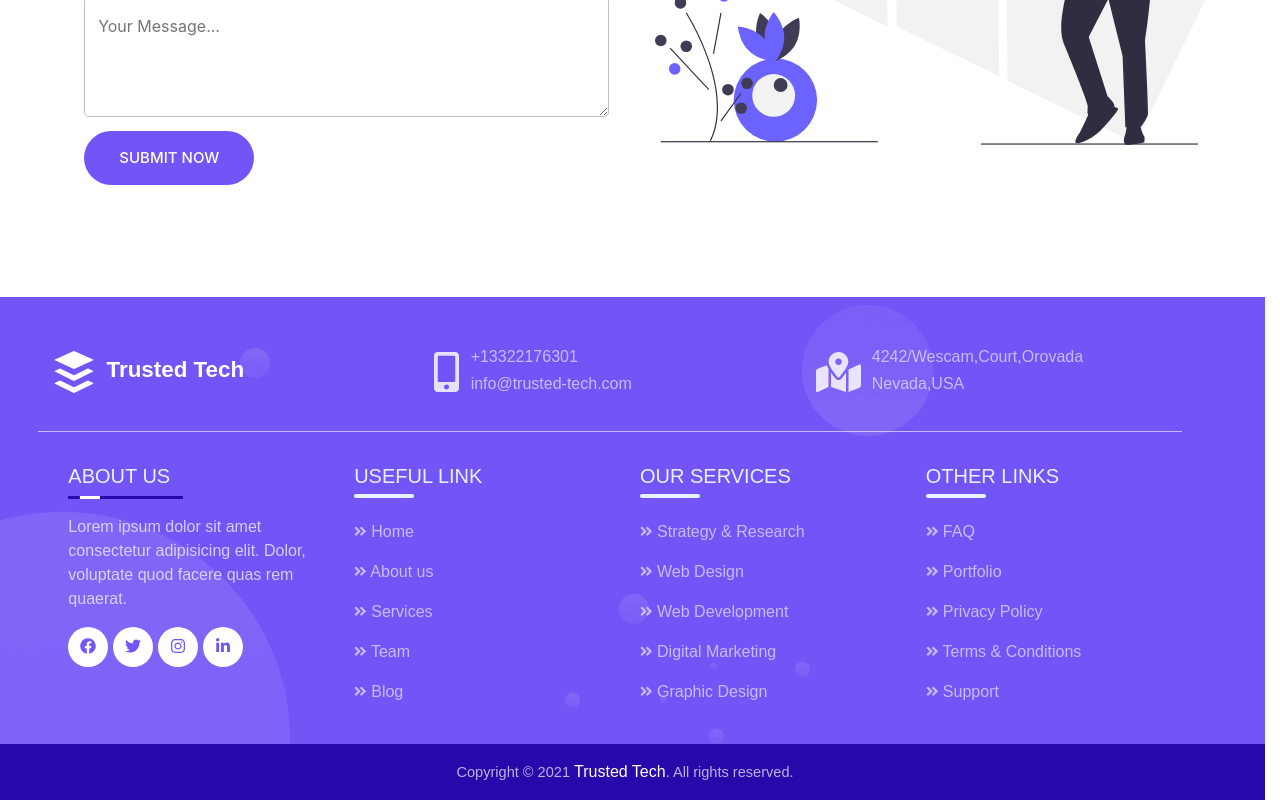
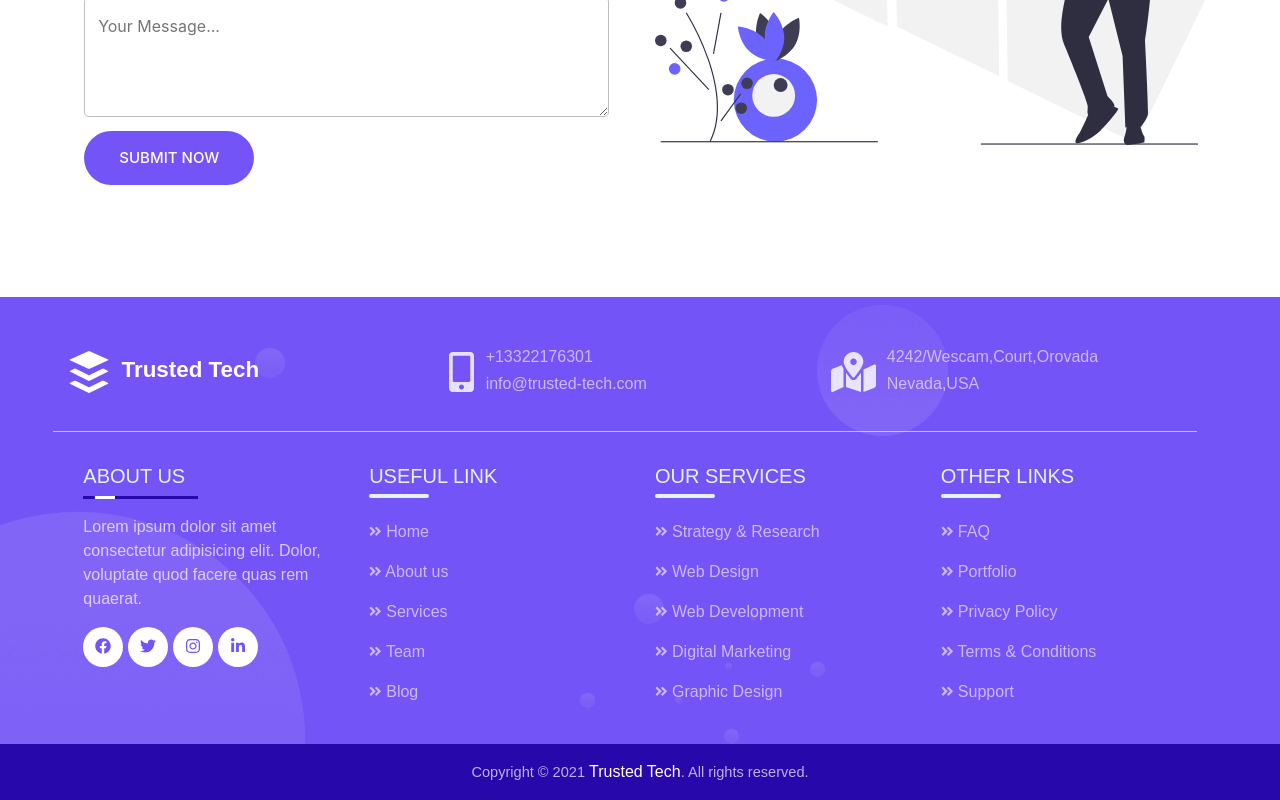
Before and after one commit to sagazirobiul/trusted-tech-client, a React (Create React App) app: page / in a window 1280 px wide. Shown: the part 3760-4560 px from the top of the page. Built offline with nearby package versions, Linux system fonts and the light colour scheme; no server answers.

Commit message:
footer issue fixed

```diff
--- a/src/components/Home/Footer/Footer.css
+++ b/src/components/Home/Footer/Footer.css
@@ -3,7 +3,7 @@
     background-image: url('../../../image/footerbg.png');
     width: 100%;
     font-family: sans-serif;
-    margin: 0;
+    margin: 0!important;
 }
 .footerBox .footerLogo {
     background-color: #fff;
--- a/src/components/LogIn/LogIn/SignInForm.js
+++ b/src/components/LogIn/LogIn/SignInForm.js
@@ -20,12 +20,12 @@ const SignInForm = ({redirect, user, setUser}) => {
                 <h2 class="title">Sign in</h2>
                 <div class="input-field">
                     <span className="fIcon"><FontAwesomeIcon icon={faEnvelope}/></span>
-                    <input placeholder="Your email" {...register("email", { required: true })} />
+                    <input placeholder="Email" {...register("email", { required: true })} />
                 </div>
                 {errors.email && <span className="text-warning">This field is required</span>}
                 <div class="input-field">
                     <span className="fIcon"><FontAwesomeIcon icon={faLock}/></span>
-                    <input type="password" placeholder="password" {...register("password", { required: true })} />
+                    <input type="password" placeholder="Password" {...register("password", { required: true })} />
                 </div>
                 {errors.password && <span className="text-warning">This field is required</span>}
                 <input className="iBtn" type="submit" value="sign In"/>
--- a/src/components/LogIn/LogIn/SignUpForm.js
+++ b/src/components/LogIn/LogIn/SignUpForm.js
@@ -29,7 +29,7 @@ const SignUpForm = ({redirect, user, setUser}) => {
                 {errors.email && <span className="text-warning">This field is required</span>}
                 <div class="input-field">
                     <span className="fIcon"><FontAwesomeIcon icon={faLock}/></span>
-                    <input type="password" placeholder="password" {...register("password", { required: true })} />
+                    <input type="password" placeholder="Password" {...register("password", { required: true })} />
                 </div>
                 <input className="iBtn" type="submit" value="sign Up"/>
                 <p className="social-text">Or Sign up with social account</p>
```
